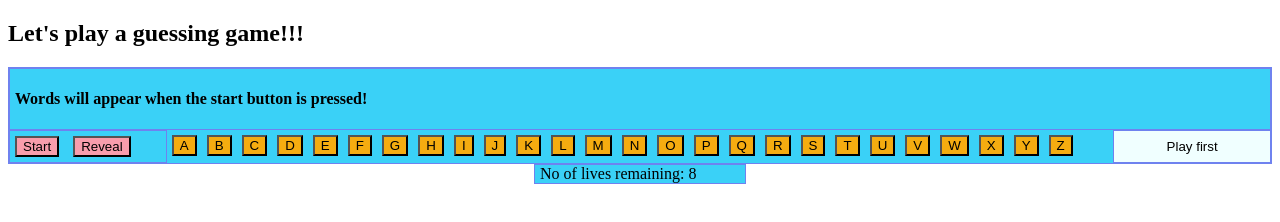
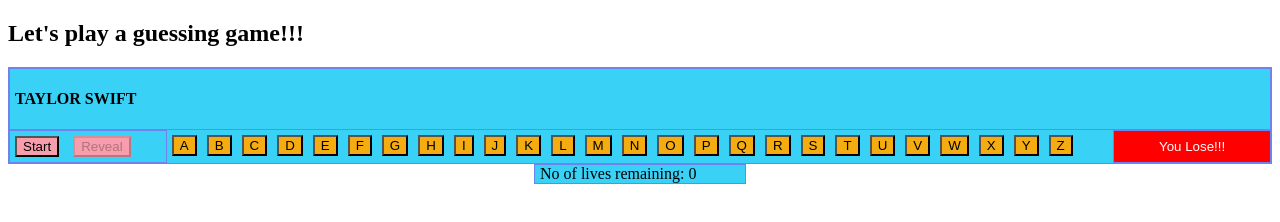
Before and after one commit to may-thu-htet/pop-artist-guess-game, a plain HTML site: page index.html in a window 1280 px wide. Both pictures are taken after a click on the button "Reveal". Drawn offline with Linux system fonts and the light colour scheme.

Commit message:
added the background color of the losing and winning situation

```diff
--- a/index.js
+++ b/index.js
@@ -58,6 +58,7 @@ let clickedLetter = "";
 let hiddenArtist = "";
 let randomNo = Math.floor(Math.random() * popArtists.length);
 let randomPopArtist = popArtists[randomNo].toUpperCase();
+let revealButton = document.getElementById("reveal");
 console.log("randomPopAtrist " + randomPopArtist);
 
 let randomArtistCharsCount = {};
@@ -112,10 +113,12 @@ for (let i = 0; i < alphabets.length; i++) {
 
             // won statement
             if (randomPopArtist.trim() === hiddenArtist.trim() && lives != 0) {
-              console.log("randomPopArtist= " + randomPopArtist);
-              console.log("hidden Artist= " + hiddenArtist);
+              // console.log("randomPopArtist= " + randomPopArtist);
+              // console.log("hidden Artist= " + hiddenArtist);
+              revealButton.disabled = true;
               showResult.textContent =
                 "Congratulations🎆🎆🎆! You've won!!!🤩🤩🤩";
+              showResult.setAttribute("class", "result winner");
             }
             break;
           }
@@ -136,6 +139,7 @@ for (let i = 0; i < alphabets.length; i++) {
       }
     } else {
       showResult.textContent = "You Lose!!!";
+      showResult.setAttribute("class", "result lose");
     }
   });
 }
@@ -152,6 +156,7 @@ function doStart() {
     hiddenArtist += " ";
   }
   artistName.textContent = hiddenArtist;
+  button.disabled = true;
 }
 let button = document.getElementById("start");
 button.addEventListener("click", doStart);
@@ -159,3 +164,17 @@ button.addEventListener("click", doStart);
 // no of lives display
 let noOfLives = document.getElementById("lives");
 noOfLives.textContent += " " + (lives - noOfWrongClicks[0]);
+
+// when the REVEAL button is clicked,
+
+revealButton.addEventListener("click", doReveal);
+function doReveal() {
+  let revealContent = document.getElementById("artist");
+  revealContent.textContent = randomPopArtist;
+  revealButton.disabled = true;
+  showResult.textContent = "You Lose!!!";
+  showResult.setAttribute("class", "result lose");
+  lives = 0;
+  noOfLives.textContent =
+    "No of lives remaining: " + (lives - noOfWrongClicks[0]);
+}
--- a/style.css
+++ b/style.css
@@ -41,6 +41,15 @@
   border: none;
   border: 1px solid rgb(111, 130, 239);
 }
+
+.lose {
+  background-color: red;
+  color: white;
+}
+
+.winner {
+  background-color: rgb(248, 157, 172);
+}
 .lives {
   display: block;
   border: 1px solid rgb(111, 130, 239);
```
